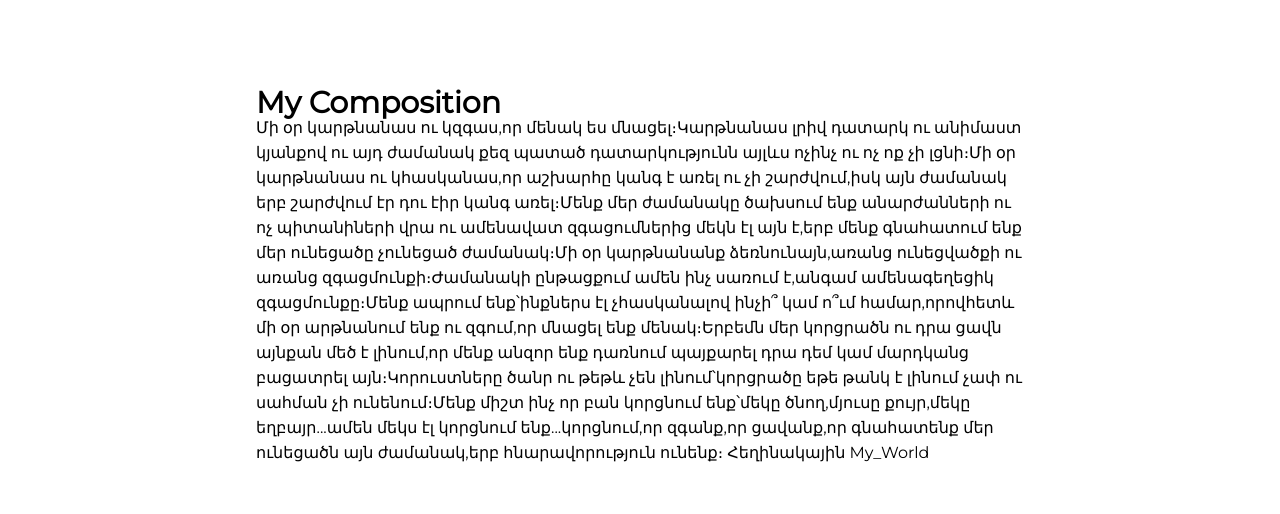
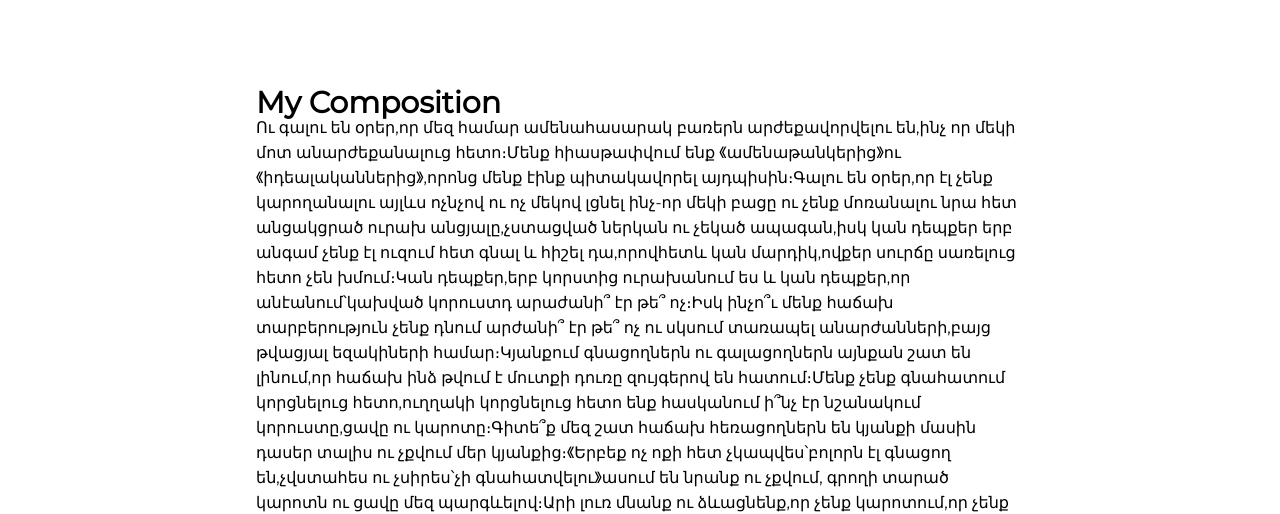
Before and after one commit to my-world-youtube/my-world-youtube.github.io, a plain HTML site: page index.html in a window 1280 px wide. Shown: the part 810-1324 px from the top of the page. Drawn offline with Linux system fonts and the light colour scheme.

Commit message:
Update index.html

```diff
--- a/index.html
+++ b/index.html
@@ -48,7 +48,13 @@
         <h1 class="title">My Composition</h1>
 
 
+
         <ul id="services">
+Ու գալու են օրեր,որ մեզ համար ամենահասարակ բառերն արժեքավորվելու են,ինչ որ մեկի մոտ անարժեքանալուց հետո։Մենք հիասթափվում ենք 《ամենաթանկերից》ու 《իդեալականներից》,որոնց մենք էինք պիտակավորել այդպիսին։Գալու են օրեր,որ էլ չենք կարողանալու այլևս ոչնչով ու ոչ մեկով լցնել ինչ-որ մեկի բացը ու չենք մոռանալու նրա հետ անցակցրած ուրախ անցյալը,չստացված ներկան ու չեկած ապագան,իսկ կան դեպքեր երբ անգամ չենք էլ ուզում հետ գնալ և հիշել դա,որովհետև կան մարդիկ,ովքեր սուրճը սառելուց հետո չեն խմում։Կան դեպքեր,երբ կորստից ուրախանում ես և կան դեպքեր,որ անէանում՝կախված կորուստդ արաժանի՞ էր թե՞ ոչ։Իսկ ինչո՞ւ մենք հաճախ տարբերություն չենք դնում արժանի՞ էր թե՞ ոչ ու սկսում տառապել անարժանների,բայց թվացյալ եզակիների համար։Կյանքում գնացողներն ու գալացողներն այնքան շատ են լինում,որ հաճախ ինձ թվում է մուտքի դուռը զույգերով են հատում։Մենք չենք գնահատում կորցնելուց հետո,ուղղակի կորցնելուց հետո ենք հասկանում ի՞նչ էր նշանակում կորուստը,ցավը ու կարոտը։Գիտե՞ք մեզ շատ հաճախ հեռացողներն են կյանքի մասին դասեր տալիս ու չքվում մեր կյանքից։《Երբեք ոչ ոքի հետ չկապվես՝բոլորն էլ գնացող են,չվստահես ու չսիրես՝չի գնահատվելու》ասում են նրանք ու չքվում, գրողի տարած կարոտն ու ցավը մեզ պարգևելով։Արի լուռ մնանք ու ձևացնենք,որ չենք կարոտում,որ չենք սիրում ու կտեսնես ինչպես են ժամանակի ընթացքում այդ զգացողություները մեզ համար մեկ դառնում,որովհետև կան բաներ,որ կորցնում են իրենց արժեքը՝անարժեքանալուց ու չգնահատվելուց հետո։
+Սիրեք իրար՝երևի վերջը հենց սա է։
+Հեղինակային~
+My_World
+<br><br><br><br><hr>
             Մի օր կարթնանաս ու կզգաս,որ մենակ ես մնացել։Կարթնանաս լրիվ դատարկ ու անիմաստ կյանքով ու այդ ժամանակ քեզ պատած դատարկությունն այլևս ոչինչ ու ոչ ոք չի լցնի։Մի օր կարթնանաս ու կհասկանաս,որ աշխարհը կանգ է առել ու չի շարժվում,իսկ այն ժամանակ երբ շարժվում էր դու էիր կանգ առել։Մենք մեր ժամանակը ծախսում ենք անարժանների ու ոչ պիտանիների վրա ու ամենավատ զգացումներից մեկն էլ այն է,երբ մենք գնահատում ենք մեր ունեցածը չունեցած ժամանակ։Մի օր կարթնանանք ձեռնունայն,առանց ունեցվածքի ու առանց զգացմունքի։Ժամանակի ընթացքում ամեն ինչ սառում է,անգամ ամենագեղեցիկ զգացմունքը։Մենք ապրում ենք՝ինքներս էլ չհասկանալով ինչի՞ կամ ո՞ւմ համար,որովհետև մի օր արթնանում ենք ու զգում,որ մնացել ենք մենակ։Երբեմն մեր կորցրածն ու դրա ցավն այնքան մեծ է լինում,որ մենք անզոր ենք դառնում պայքարել դրա դեմ կամ մարդկանց բացատրել այն։Կորուստները ծանր ու թեթև չեն լինում՝կորցրածը եթե թանկ է լինում չափ ու սահման չի ունենում։Մենք միշտ ինչ որ բան կորցնում ենք՝մեկը ծնող,մյուսը քույր,մեկը եղբայր...ամեն մեկս էլ կորցնում ենք...կորցնում,որ զգանք,որ ցավանք,որ գնահատենք մեր ունեցածն այն ժամանակ,երբ հնարավորություն ունենք։ Հեղինակային My_World
 
 
```
